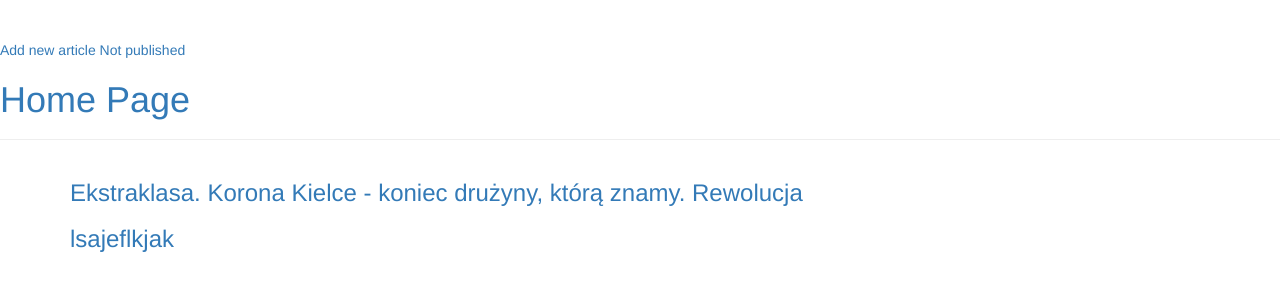
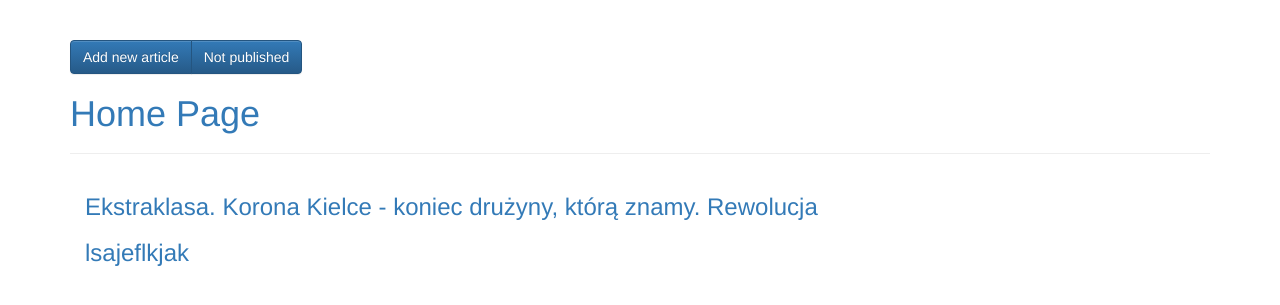
Before and after one commit to maro512/www, a Django app: page / in a window 1280 px wide. Shown: the top 305 px of the page. Run offline with Django 3.2, Linux system fonts and the light colour scheme; a user stored in the database is signed in; data comes from the database, SQL or seed files in the repository; both versions use the stored data as it was after the commit; some libraries are stand-ins or nearby versions.

Commit message:
Odrobina estetyki

```diff
--- a/newspaper/templates/newspaper/home.html
+++ b/newspaper/templates/newspaper/home.html
@@ -7,10 +7,14 @@
     <link rel="stylesheet" href="//maxcdn.bootstrapcdn.com/bootstrap/3.2.0/css/bootstrap-theme.min.css">
 </head>
 <body>
+<body>
+<div class="container">
     <div class="page-header">
         {% if user.is_authenticated %}
-        <a href="{% url 'article_new' %}" class="top-menu">Add new article</a>
-        <a href="{% url 'not_published_list' %}" class="top-menu">Not published</a>
+            <div class="btn-group">
+                <a href="{% url 'article_new' %}" class="btn btn-primary">Add new article</a>
+                <a href="{% url 'not_published_list' %}" class="btn btn-primary">Not published</a>
+            </div>
         {% endif %}
         <h1><a href="/">Home Page</a></h1>
     </div>
@@ -19,5 +23,6 @@
 
         {% endblock %}
     </div>
+</div>
 </body>
 </html>
```
Also changed, not shown: newspaper/templates/newspaper/article_detail.html (+1 -8 lines), db.sqlite3. Lines whose indentation alone changed are shown as unchanged.
